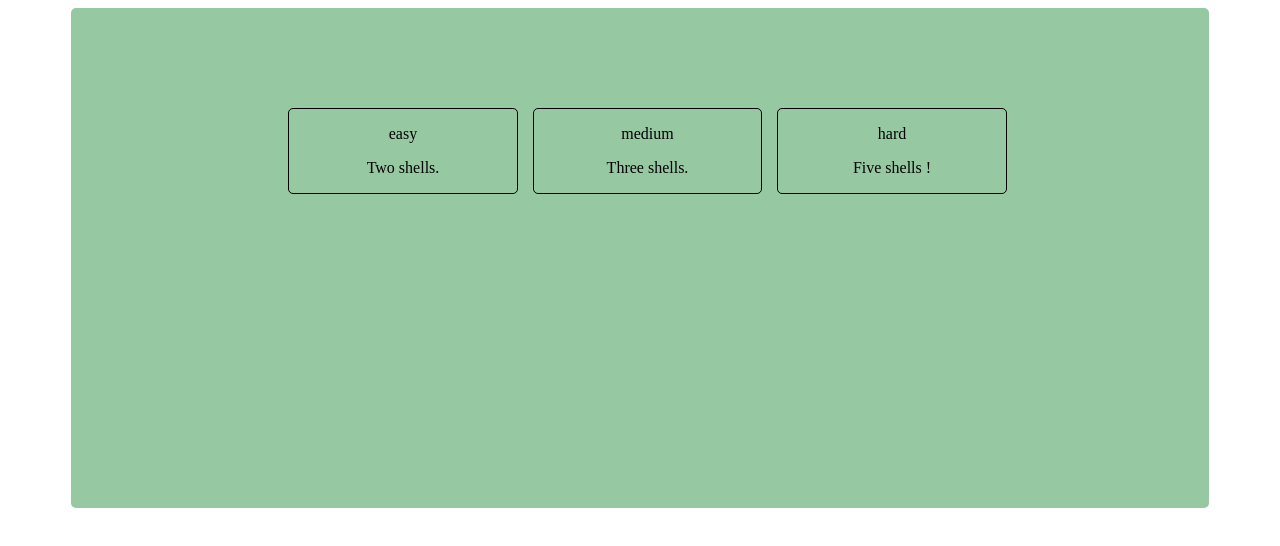
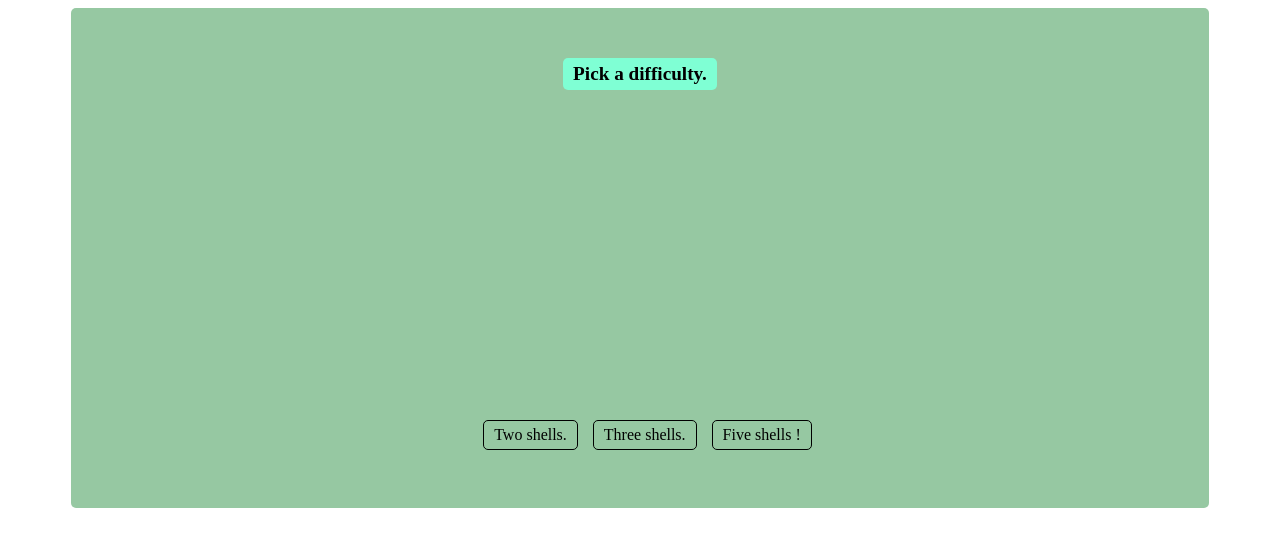
Before and after one commit to osolliec/o-gameshells, a React (Vite) app: page / in a window 1280 px wide. Shown: the top 546 px of the page. Built offline with nearby package versions, Linux system fonts and the light colour scheme.

Commit message:
Add game state

```diff
--- a/src/App.tsx
+++ b/src/App.tsx
@@ -14,8 +14,8 @@ const ClickableCard = styled.div`
     background-color: aliceblue;
   }
 
-  width: 20%;
   margin-left: 15px;
+  padding: 5px 10px;
 `;
 
 const AppContainer = styled.div`
@@ -38,9 +38,31 @@ const Row = styled.div`
   justify-content: center;
 `;
 
-type GameState = 'chose-difficulty' | 'view-ball' | 'playing';
+const TopRow = styled.div`
+  display: flex;
+  flex-direction: row;
+
+  font-size: larger;
+  font-weight: 800;
+
+  margin: 50px auto 50px auto;
+
+  padding: 5px 10px;
+  justify-content: center;
+
+  background-color: aquamarine;
+  border-radius: 5px;
+`;
+
+const BoardContainer = styled.div`
+  height: 180px;
+`;
+
+type GameState = 'chose-difficulty' | 'view-ball' | 'playing' | 'success' | 'failure';
 
 type Difficulty = 'easy' | 'medium' | 'hard';
+
+const difficulties = ['easy', 'medium', 'hard'] as Array<Difficulty>;
 
 const difficultyText = new Map<Difficulty, string>([
   ['easy', 'Two shells.'],
@@ -48,7 +70,13 @@ const difficultyText = new Map<Difficulty, string>([
   ['hard', 'Five shells !'],
 ]);
 
-const difficulties = ['easy', 'medium', 'hard'] as Array<Difficulty>;
+const topRowText = new Map<GameState, string>([
+  ['chose-difficulty', 'Pick a difficulty.'],
+  ['view-ball', 'Click GO once you are ready ! No going back !!'],
+  ['playing', 'Click on the shell you think contains the pearl.'],
+  ['success', 'Congratulations ! YOU WON !'],
+  ['failure', 'Sorry, you lost. Better luck next time !'],
+]);
 
 const App = () => {
   const [shellCount, setShellCount] = useState(0);
@@ -57,8 +85,8 @@ const App = () => {
   console.log(gameState);
 
   useEffect(() => {
+    if (gameState === 'view-ball') {
       // assign a random number between 0 and shellCount
-    if (gameState === 'view-ball') {
       const randomIdx = Math.floor(Math.random() * shellCount);
       setBallIndex(randomIdx);
     }
@@ -81,11 +109,28 @@ const App = () => {
     setGameState('view-ball');
   };
 
+  const checkSuccess = (index: number) => {
+    if (index === ballIndex) {
+      setGameState('success');
+      return;
+    }
+    setGameState('failure');
+  };
+
   return (
     <AppContainer>
+      <TopRow>{topRowText.get(gameState)}</TopRow>
+      <BoardContainer>
         {(gameState === 'playing' || gameState === 'view-ball') && (
-        <GameBoard shellCount={shellCount} ballIndex={ballIndex} playing={gameState === 'playing'} />
+          <GameBoard
+            shellCount={shellCount}
+            ballIndex={ballIndex}
+            playing={gameState === 'playing'}
+            onShellClicked={checkSuccess}
+          />
         )}
+      </BoardContainer>
+
       {gameState === 'chose-difficulty' && (
         <Row>
           {difficulties.map((difficulty) => {
@@ -96,8 +141,7 @@ const App = () => {
                   setDifficulty(difficulty);
                 }}
               >
-                <p>{difficulty}</p>
-                <p>{difficultyText.get(difficulty)}</p>
+                {difficultyText.get(difficulty)}
               </ClickableCard>
             );
           })}
@@ -108,24 +152,24 @@ const App = () => {
           <ClickableCard
             onClick={() => {
               setGameState('playing');
-              //setPlaying(true);
             }}
           >
             GO
           </ClickableCard>
         </Row>
       )}
-      {gameState === 'playing' && (
+      {gameState === 'success' ||
+        (gameState === 'failure' && (
           <Row>
-          {/* <ClickableCard
+            <ClickableCard
               onClick={() => {
-              setGameState('start');
+                setGameState('view-ball');
               }}
             >
-            Restart !
-          </ClickableCard> */}
+              Play again !
+            </ClickableCard>
           </Row>
-      )}
+        ))}
     </AppContainer>
   );
 };
--- a/src/components/GameBoard.tsx
+++ b/src/components/GameBoard.tsx
@@ -13,22 +13,27 @@ type GameBoardProps = {
   shellCount: number;
   ballIndex: number;
   playing: boolean;
+  onShellClicked: (shellIndex: number) => void;
 };
 
 /**
  * Gameboard
  */
-const GameBoard = ({ shellCount, ballIndex, playing }: GameBoardProps) => {
+const GameBoard = ({ shellCount, ballIndex, playing, onShellClicked }: GameBoardProps) => {
   console.log(ballIndex);
   return (
     <Container>
       {Array.from(Array(shellCount).keys()).map((k) => {
-        //console.log('abc ' + k);
-        //console.log(k);
-        if (k === ballIndex) {
-          console.log('ballIndex' + k);
-        }
-        return <Shell key={k} containsBall={k === ballIndex} slideDown={playing}></Shell>;
+        return (
+          <Shell
+            key={k}
+            containsBall={k === ballIndex}
+            startAnimation={playing}
+            clickable={playing}
+            inverseShuffle={k % 2 === 1}
+            onClick={() => onShellClicked(k)}
+          ></Shell>
+        );
       })}
     </Container>
   );
--- a/src/components/Shell.tsx
+++ b/src/components/Shell.tsx
@@ -2,19 +2,33 @@ import styled, { css, keyframes } from 'styled-components';
 
 type ShellProps = {
   containsBall?: boolean;
-  slideDown?: boolean;
+  startAnimation: boolean;
+  inverseShuffle: boolean;
+  clickable?: boolean;
+  onClick: () => void;
 };
 
 /**
  * A shell is an upside down 'plastic cup'-like object, that can contain a ball.
  * @returns
  */
-const Shell = ({ containsBall, slideDown }: ShellProps) => {
+const Shell = ({ containsBall, startAnimation, clickable, inverseShuffle, onClick }: ShellProps) => {
+  console.log(inverseShuffle);
   return (
     <CupWithBall>
-      <CupContainer slideDown={slideDown}>
-        <UpsideDownCup />
-      </CupContainer>
+      <SlideDownContainer animate={startAnimation}>
+        <ShuffleContainer animate={startAnimation} inverseShuffle={inverseShuffle}>
+          <CupContainer>
+            <UpsideDownCup
+              clickable={clickable}
+              onClick={() => {
+                clickable && onClick();
+              }}
+            />
+          </CupContainer>
+        </ShuffleContainer>
+      </SlideDownContainer>
+
       {containsBall && <Ball />}
     </CupWithBall>
   );
@@ -28,17 +42,18 @@ const CupWithBall = styled.div`
  * A ball to hide under the cups.
  */
 const Ball = styled.div`
+  position: absolute;
+
   width: 50px;
   height: 50px;
   border-radius: 50%;
   // Beautiful gradient shamelessly stolen from https://codepen.io/vikas78/pen/vYEymWd
   background: radial-gradient(circle at 65% 15%, white 1px, aqua 3%, darkblue 60%, aqua 100%);
 
-  position: absolute;
   top: 180px;
   left: 50px;
 
-  z-index: 0;
+  z-index: 1;
 `;
 
 const slideDownAnimation = css`
@@ -46,45 +61,89 @@ const slideDownAnimation = css`
   from {
     transform: translateY(0%);
   }
-
   to {
-    transform: translateY(50%);
+    transform: translateY(55%);
   }
 `};
   animation-duration: 1s;
   animation-iteration-count: 1;
-  animation-fill-mode: forwards; // this ensures that the animation stays down
-  z-index: 1;
+  animation-fill-mode: forwards; // this ensures that the animation stays down (at the last animation state)
 `;
+
+const SlideDownContainer = styled.div<{ animate?: boolean }>`
+  position: relative;
+  ${(props) => props.animate && slideDownAnimation}
+
+  z-index: 2;
+`;
+
+// const shuffleAnimation = (inverseShuffle: boolean) => {
+//   const random = Math.floor(Math.random() * 250);
+//   console.log(random);
+//   const percentage = 80 + random;
+//   const percentString = percentage + '%';
+//   const minusString = '-' + percentString;
+//   return css`
+//     animation-name: ${keyframes`
+//   0% {
+//     transform: translateX(0%);
+//   }
+//   25% {
+//     transform: translateX(${inverseShuffle ? minusString : percentString});
+//   }
+//   75% {
+//     transform: translateX(0%);
+//   }
+//   90% {
+//     transform: translateX(${inverseShuffle ? percentString : minusString});
+//   }
+
+//   100% {
+//     transform: translateX(0%);
+//   }
+// `};
+//     animation-delay: 1s;
+//     animation-duration: 2s;
+//     animation-iteration-count: 2;
+//     animation-fill-mode: forwards; // this ensures that the animation stays down (at the last animation state)
+//   `;
+// };
+
+const ShuffleContainer = styled.div<{ animate?: boolean; inverseShuffle: boolean }>``;
 
 /**
  * This container is the box that contains the trapezoid (and possibly the ball).
  * It's easier to reason about because it's just a rectangle.
  * It also contains the css animation to slide down.
  */
-const CupContainer = styled.div<{ slideDown?: boolean }>`
+const CupContainer = styled.div`
+  position: relative;
+
   width: 140px;
   height: 150px;
-  border: 1px solid black;
+  //border: 1px solid black;
   position: relative;
-
-  ${(props) => props.slideDown && slideDownAnimation}
 `;
 
 /**
  * An isosceles trapezoid to represent a Shell.
  * Idea shamelessly stolen from https://stackoverflow.com/questions/7920754/how-to-draw-a-trapezium-trapezoid-with-css3
  */
-const UpsideDownCup = styled.div`
+const UpsideDownCup = styled.div<{ clickable?: boolean }>`
   width: 100px;
   height: 140px;
   background: red;
+  :hover {
+    background: orange;
+  }
   // added a very specific translateY to align the shell top with parent's top.
   // I think this belongs here and not in the parent component because the parent has no knowledge of the unalignment issue caused by the prespective + rotateX transformations
   transform: translateY(-13px) perspective(10px) rotateX(2deg);
 
   // Normally I don't put margins in the components themselves, but I think here it makes sense because of the transform above.
   margin: 0 20px 0 20px;
+
+  cursor: ${(props) => (props.clickable ? 'pointer' : 'initial') + ';'};
 `;
 
 export default Shell;
```
Lines whose indentation alone changed are shown as unchanged.
